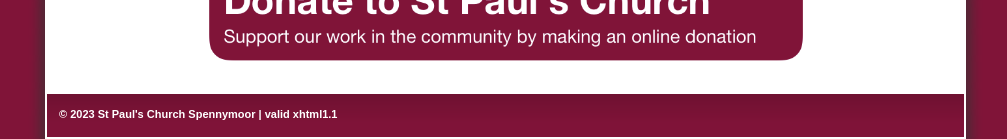
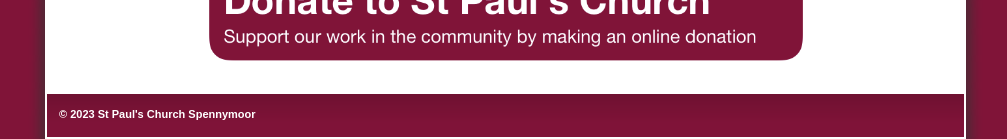
Before and after one commit to stpaulsspennymoor/stpaulsspennymoor.github.io, a Jekyll site: the page built from index.md, in a window 1280 px wide. Shown: the part 865-1004 px from the top of the page, without its empty margins (147-1154 px from the left). Built offline with Jekyll 4.4.1, drawn with Linux system fonts in a browser that asks for light colours.

Commit message:
Remove 'valid xhtml1.1' from footer

```diff
--- a/_layouts/default.html
+++ b/_layouts/default.html
@@ -44,7 +44,7 @@
       <div class="system_footer_container">
         <div class="footertextcontainer">
           <div class="supplier_container"></div>
-          <div class="footerlinks">© {{ site.time | date: '%Y' }} St Paul's Church Spennymoor | valid xhtml1.1</div>
+          <div class="footerlinks">© {{ site.time | date: '%Y' }} St Paul's Church Spennymoor</div>
         </div>
       </div>
     </div>
```
